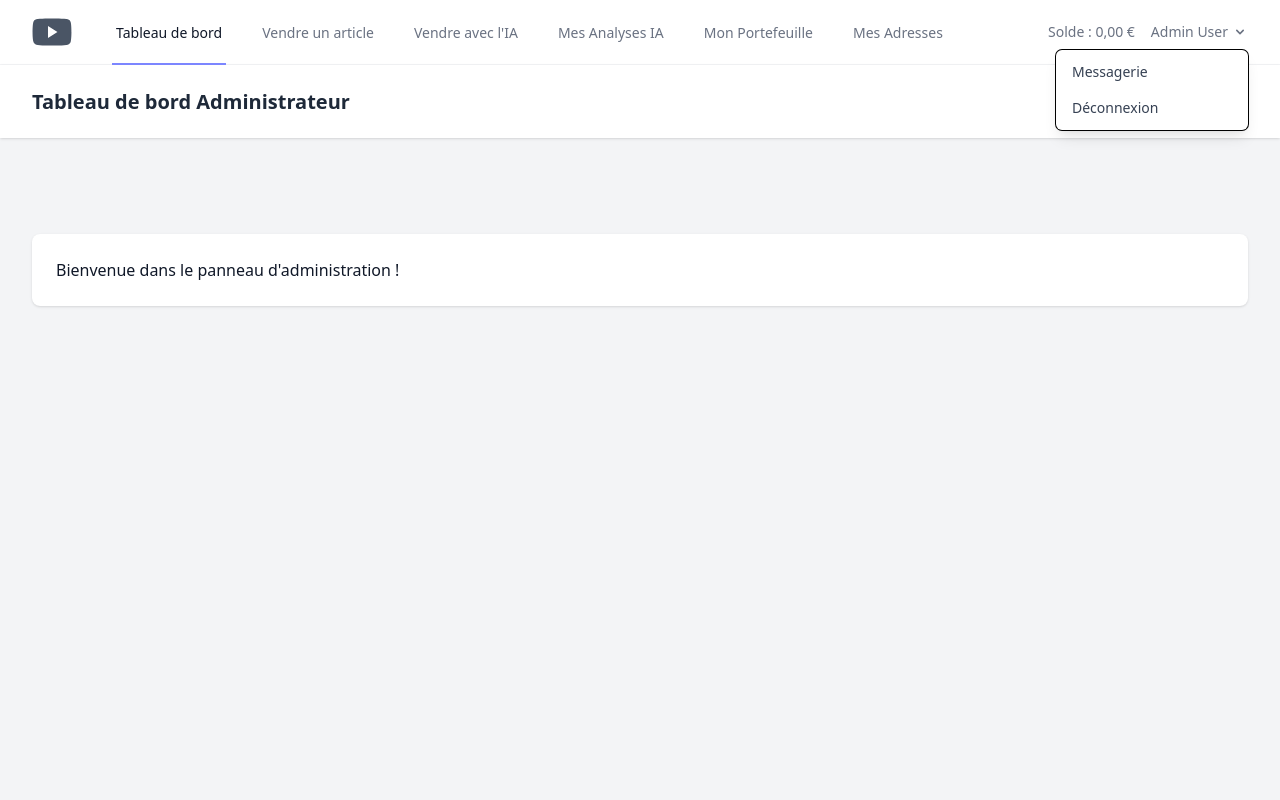
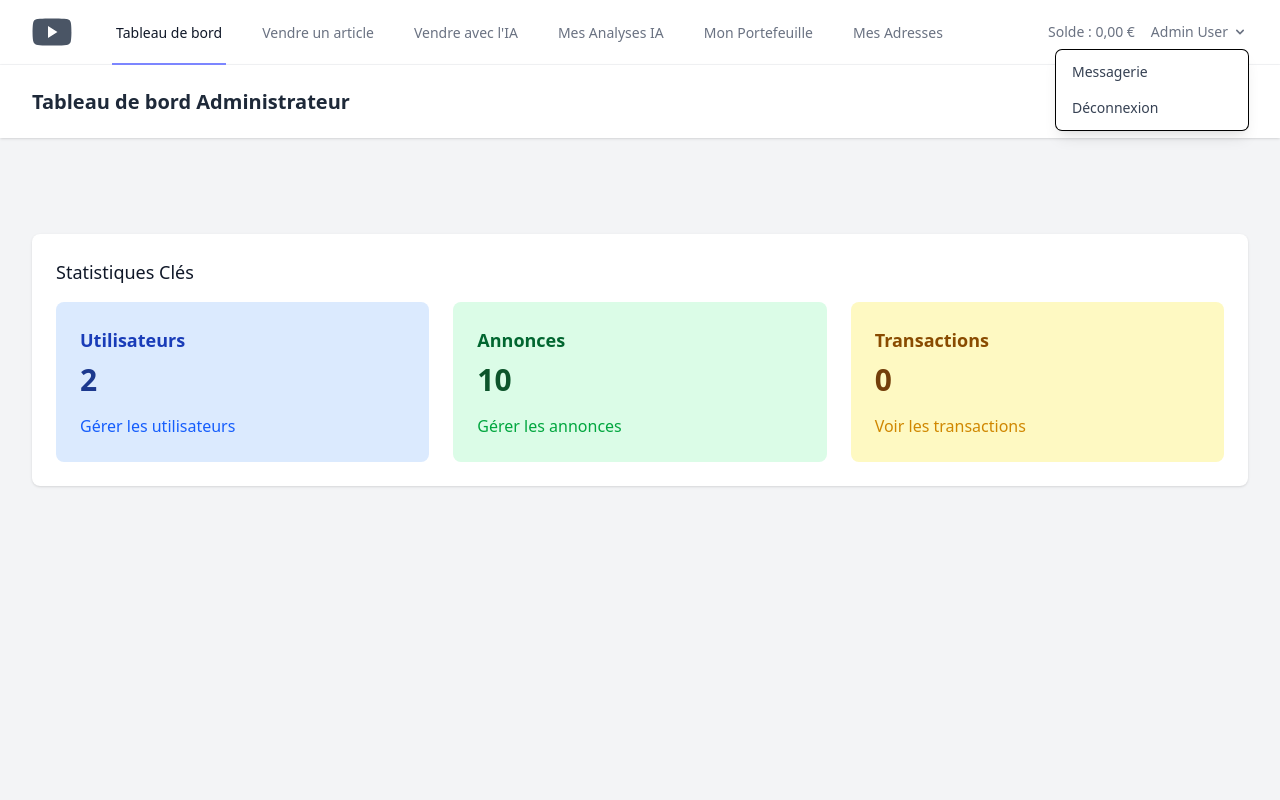
Before and after one commit to Ganngann/pifpaf2, a Laravel app: page /admin/dashboard in a window 1280 px wide. Run offline with Laravel 12, Linux system fonts and the light colour scheme; a user stored in the database is signed in; data comes from the database, SQL or seed files in the repository; data that the repository does not hold is empty; style sheets or scripts are compiled from the project's sources.

Commit message:
feat: Implémente le dashboard admin avec statistiques
Ajoute un tableau de bord pour les administrateurs affichant les statistiques clés :
- Nombre total d'utilisateurs
- Nombre total d'annonces
- Nombre total de transactions

Le contrôleur `AdminController` a été mis à jour pour récupérer ces données et la vue `admin.dashboard` a été créée pour les afficher dans des cartes stylisées.

Un test de fonctionnalité (`AdminDashboardTest`) a été ajouté pour valider l'accès (admin uniquement) et l'affichage correct des données.

Au cours de ce développement, les points suivants ont également été corrigés :
- Le `AdminMiddleware` renvoie maintenant une réponse 403 (Forbidden) au lieu d'une redirection, ce qui est sémantiquement correct.
- Les tests existants (`AdminAccessTest`, `RegistrationTest`) ont été mis à jour pour correspondre au nouveau comportement du middleware et pour être plus robustes.

```diff
--- a/pifpaf/app/Http/Controllers/AdminController.php
+++ b/pifpaf/app/Http/Controllers/AdminController.php
@@ -2,6 +2,9 @@
 
 namespace App\Http\Controllers;
 
+use App\Models\Item;
+use App\Models\Transaction;
+use App\Models\User;
 use Illuminate\Http\Request;
 
 class AdminController extends Controller
@@ -13,6 +16,10 @@ class AdminController extends Controller
      */
     public function index()
     {
-        return view('admin.dashboard');
+        $userCount = User::count();
+        $itemCount = Item::count();
+        $transactionCount = Transaction::count();
+
+        return view('admin.dashboard', compact('userCount', 'itemCount', 'transactionCount'));
     }
 }
--- a/pifpaf/app/Http/Middleware/AdminMiddleware.php
+++ b/pifpaf/app/Http/Middleware/AdminMiddleware.php
@@ -16,7 +16,7 @@ class AdminMiddleware
     public function handle(Request $request, Closure $next): Response
     {
         if (!auth()->check() || !auth()->user()->isAdmin()) {
-            return redirect('/')->with('error', 'Accès non autorisé.');
+            abort(403, 'Accès non autorisé.');
         }
 
         return $next($request);
--- a/pifpaf/resources/views/admin/dashboard.blade.php
+++ b/pifpaf/resources/views/admin/dashboard.blade.php
@@ -9,7 +9,29 @@
         <div class="max-w-7xl mx-auto sm:px-6 lg:px-8">
             <div class="bg-white overflow-hidden shadow-sm sm:rounded-lg">
                 <div class="p-6 text-gray-900">
-                    {{ __("Bienvenue dans le panneau d'administration !") }}
+                    <h3 class="text-lg font-medium text-gray-900 mb-4">Statistiques Clés</h3>
+                    <div class="grid grid-cols-1 md:grid-cols-3 gap-6">
+                        <!-- Statistique Utilisateurs -->
+                        <div class="bg-blue-100 p-6 rounded-lg">
+                            <h4 class="text-lg font-semibold text-blue-800">Utilisateurs</h4>
+                            <p class="text-3xl font-bold text-blue-900 mt-2">{{ $userCount }}</p>
+                            <a href="#" class="text-blue-600 hover:underline mt-4 inline-block">Gérer les utilisateurs</a>
+                        </div>
+
+                        <!-- Statistique Annonces -->
+                        <div class="bg-green-100 p-6 rounded-lg">
+                            <h4 class="text-lg font-semibold text-green-800">Annonces</h4>
+                            <p class="text-3xl font-bold text-green-900 mt-2">{{ $itemCount }}</p>
+                            <a href="#" class="text-green-600 hover:underline mt-4 inline-block">Gérer les annonces</a>
+                        </div>
+
+                        <!-- Statistique Transactions -->
+                        <div class="bg-yellow-100 p-6 rounded-lg">
+                            <h4 class="text-lg font-semibold text-yellow-800">Transactions</h4>
+                            <p class="text-3xl font-bold text-yellow-900 mt-2">{{ $transactionCount }}</p>
+                            <a href="#" class="text-yellow-600 hover:underline mt-4 inline-block">Voir les transactions</a>
+                        </div>
+                    </div>
                 </div>
             </div>
         </div>
```
Also changed, not shown: doc/todo.md (+1 -1 lines), pifpaf/database/seeders/VerificationSeeder.php (deleted, +0 -41 lines), pifpaf/tests/Browser/RegistrationTest.php (+1 -1 lines), pifpaf/tests/Browser/UserRegistrationBrowserTest.php (+1 -1 lines), pifpaf/tests/Feature/AdminAccessTest.php (+1 -1 lines), pifpaf/tests/Feature/AdminDashboardTest.php (added, +79 -0 lines), 7 other files.
